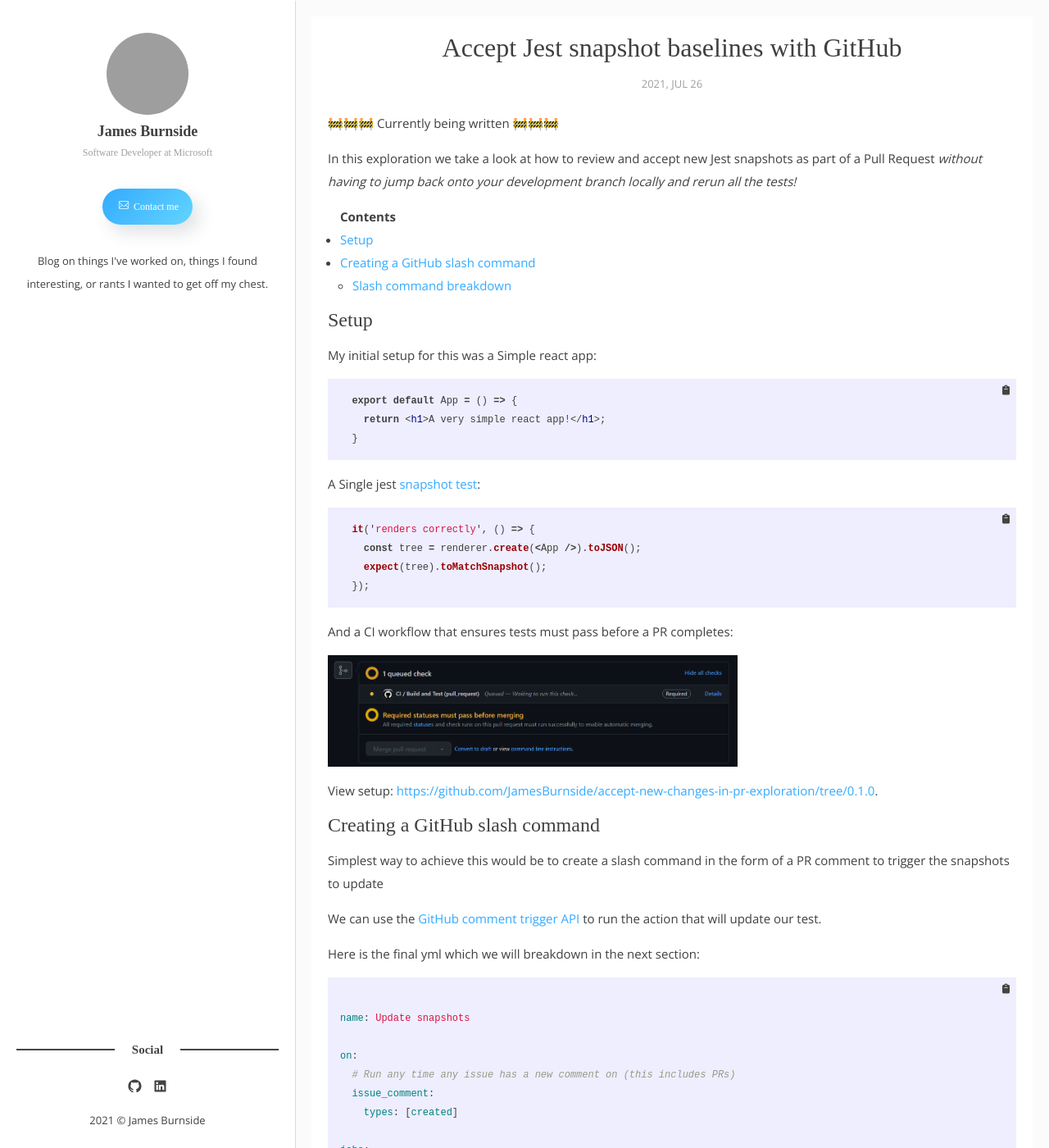
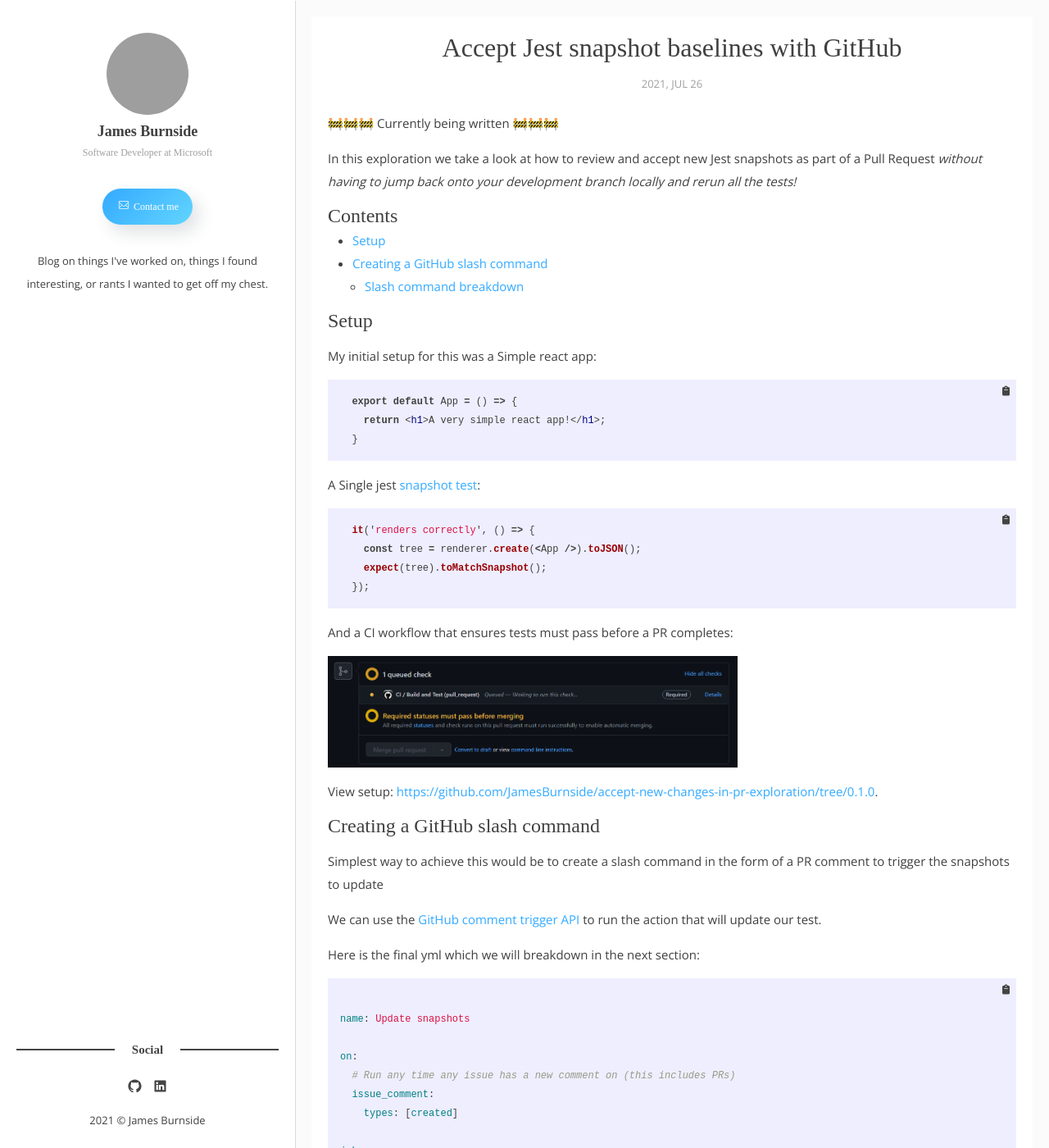
Before and after one commit to JamesBurnside/jamesburnside.github.io, a Jekyll site: the page built from _posts/2021-07-26-github-x-jest.md, in a window 1280 px wide and 1400 px high. Shown: the whole window at 82% size. Built offline with Jekyll 4.4.1, drawn with Linux system fonts in a browser that asks for light colours; nearby versions of some CDN libraries; some web fonts are replaced; grey boxes are pictures that could not be loaded.

Commit message:
fix TOC header styles

```diff
--- a/_sass/3-elements/_toc.scss
+++ b/_sass/3-elements/_toc.scss
@@ -2,8 +2,18 @@
 	TABLE OF CONTENTS
 =============== */
 
+#markdown-toc {
+  margin-left: 30px;
+}
+
 // Adding 'Contents' headline to the TOC
+// Make styles match H3
 #markdown-toc::before {
-    content: "Contents";
-    font-weight: bold;
+  content: "Contents";
+  font-size: $font-size-h3;
+  font-family: $heading-font-family;
+  font-weight: $heading-font-weight;
+  line-height: initial;
+  margin-bottom: $base-spacing-unit;
+  margin-left: -30px; // The TOC is auto indented as if it were a list item. Manually aligning it back.
 }
```
